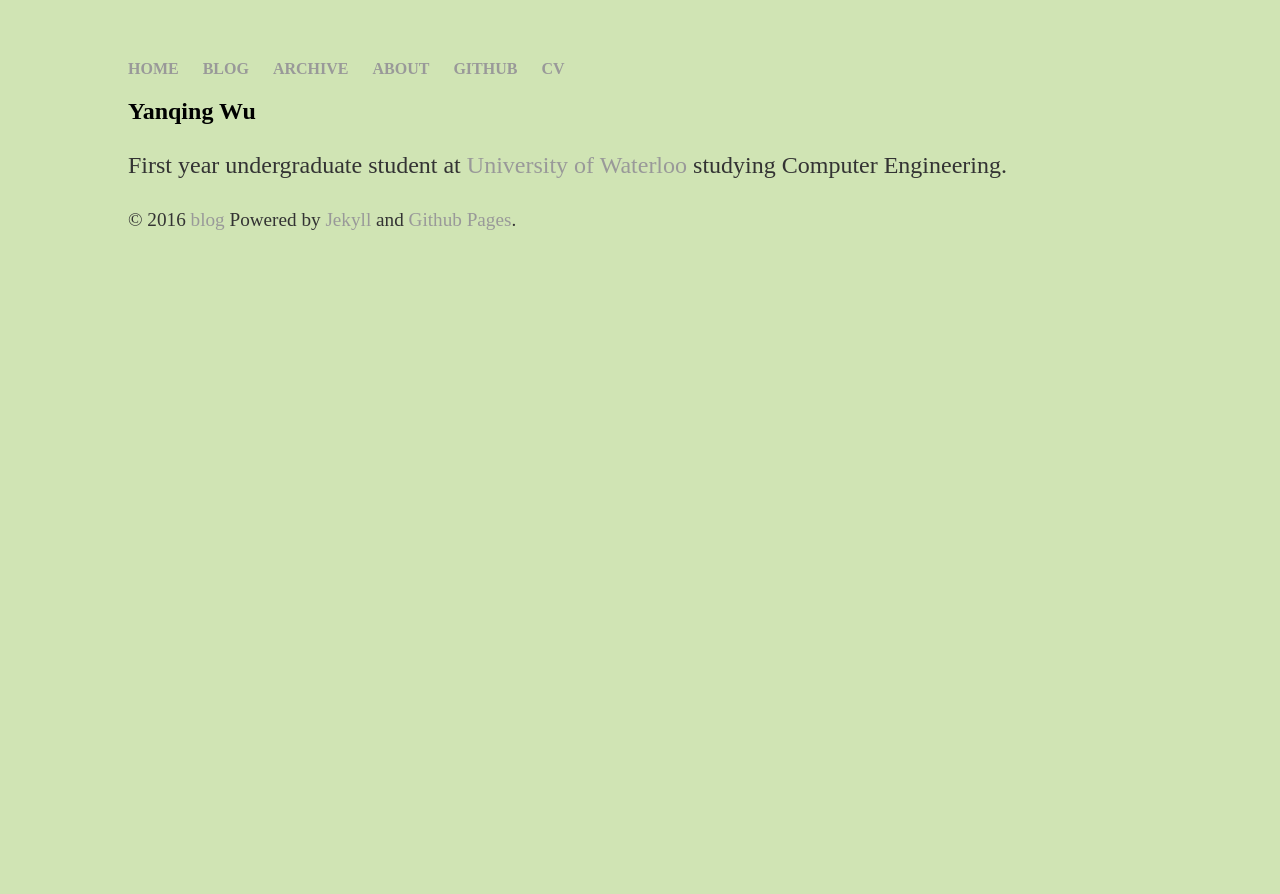
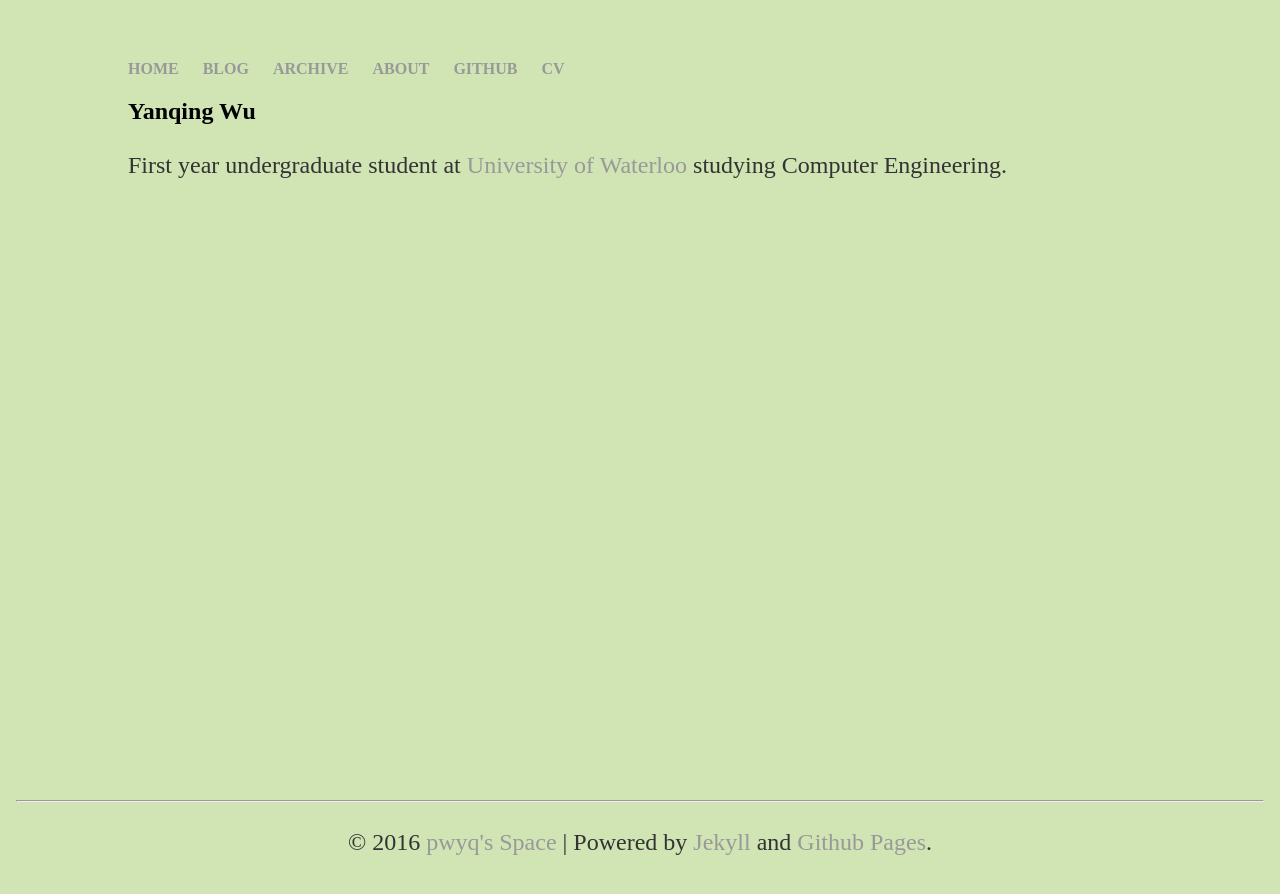
Before and after one commit to pwyq/blog, a Jekyll site: the page built from index.html, in a window 1280 px wide. Shown: the top 894 px of the page. Built offline with Jekyll 4.4.1, drawn with Linux system fonts in a browser that asks for light colours.

Commit message:
modify footer

```diff
--- a/_includes/footer.html
+++ b/_includes/footer.html
@@ -1,4 +1,5 @@
 <footer role="contentinfo" id="site-footer">
+	<hr>
 	<nav role="navigation" class="menu bottom-menu">
 		<ul class="menu-item">
 		{% for link in site.data.footer %}
@@ -12,7 +13,7 @@
 		</ul>
 	</nav><!-- /.bottom-menu -->
 	<p class="copyright">&#169; {{ site.time | date: '%Y' }}
-	<a href="{{ site.url }}">{{ site.title }}</a>
+	<a href="{{ site.url }}">pwyq's Space</a>  |
 	Powered by <a href="http://jekyllrb.com" rel="nofollow">Jekyll</a> and
 			   <a href="https://pages.github.com/" rel="nofollow">Github Pages</a>.</p>
 </footer>
--- a/css/main.css
+++ b/css/main.css
@@ -1,6 +1,7 @@
 body {
     margin: 60px auto;
     width: 80%;
+	font-family: "Times New Roman", Georgia, Serif;
 }
 nav ul, footer ul {
     font-family: "Times New Roman", Georgia, Serif;
@@ -29,12 +30,13 @@ p {
     color: #333;
 }
 footer {
-	clear: both;
-	height: 180px;
-	position: relative;
-    border-top: -3em;
+	position: absolute;
+	right: 0;
+	bottom: 0;
+	left: 0;
+	padding: 1rem;
 	color: #d5d5d5;
-    font-size: .8em;
+	text-align: center;
 }
 
 ul.posts {
```
